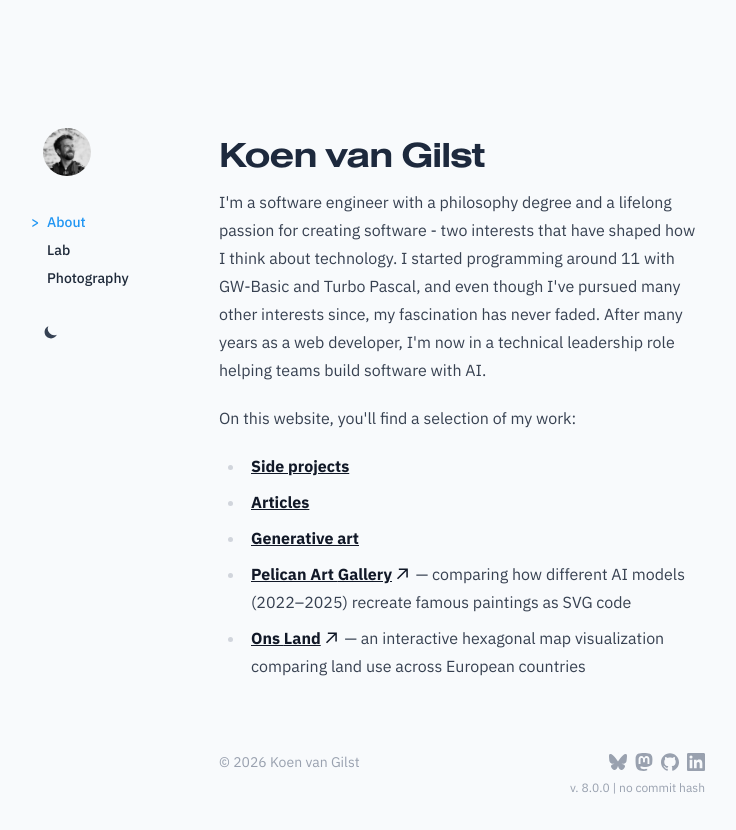
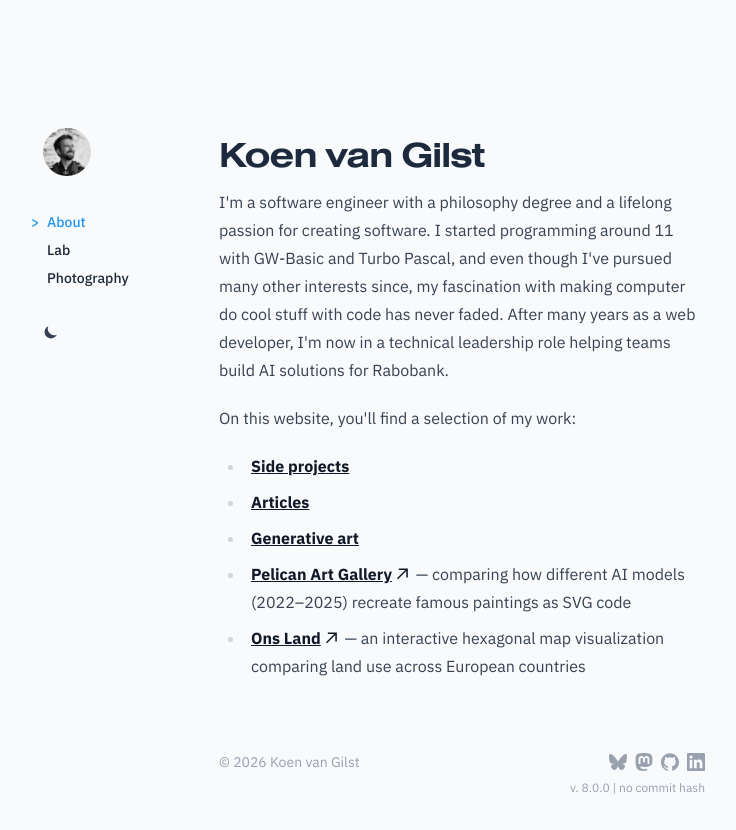
Before and after one commit to vnglst/koenvangilst.nl, a Next.js app: page / in a window 1280 px wide. Shown: the top 830 px of the page, without its empty margins (197-933 px from the left). Built offline with nearby package versions, Linux system fonts and the light colour scheme.

Commit message:
Update personal introduction in page.tsx
Refactor personal description for clarity and detail.

```diff
--- a/app/page.tsx
+++ b/app/page.tsx
@@ -17,10 +17,11 @@ export default async function Home() {
       <Heading level={1}>Koen van Gilst</Heading>
       <Prose>
         <p>
-          I'm a software engineer with a philosophy degree and a lifelong passion for creating software - two interests
-          that have shaped how I think about technology. I started programming around 11 with GW-Basic and Turbo Pascal,
-          and even though I've pursued many other interests since, my fascination has never faded. After many years as a
-          web developer, I'm now in a technical leadership role helping teams build software with AI.
+          I'm a software engineer with a philosophy degree and a lifelong passion for creating software.
+          I started programming around 11 with GW-Basic and Turbo Pascal, and even though I've pursued
+          many other interests since, my fascination with making computer do cool stuff with code has
+          never faded. After many years as a web developer, I'm now in a technical leadership role
+          helping teams build AI solutions for Rabobank.
         </p>
 
         <p>On this website, you'll find a selection of my work:</p>
```
